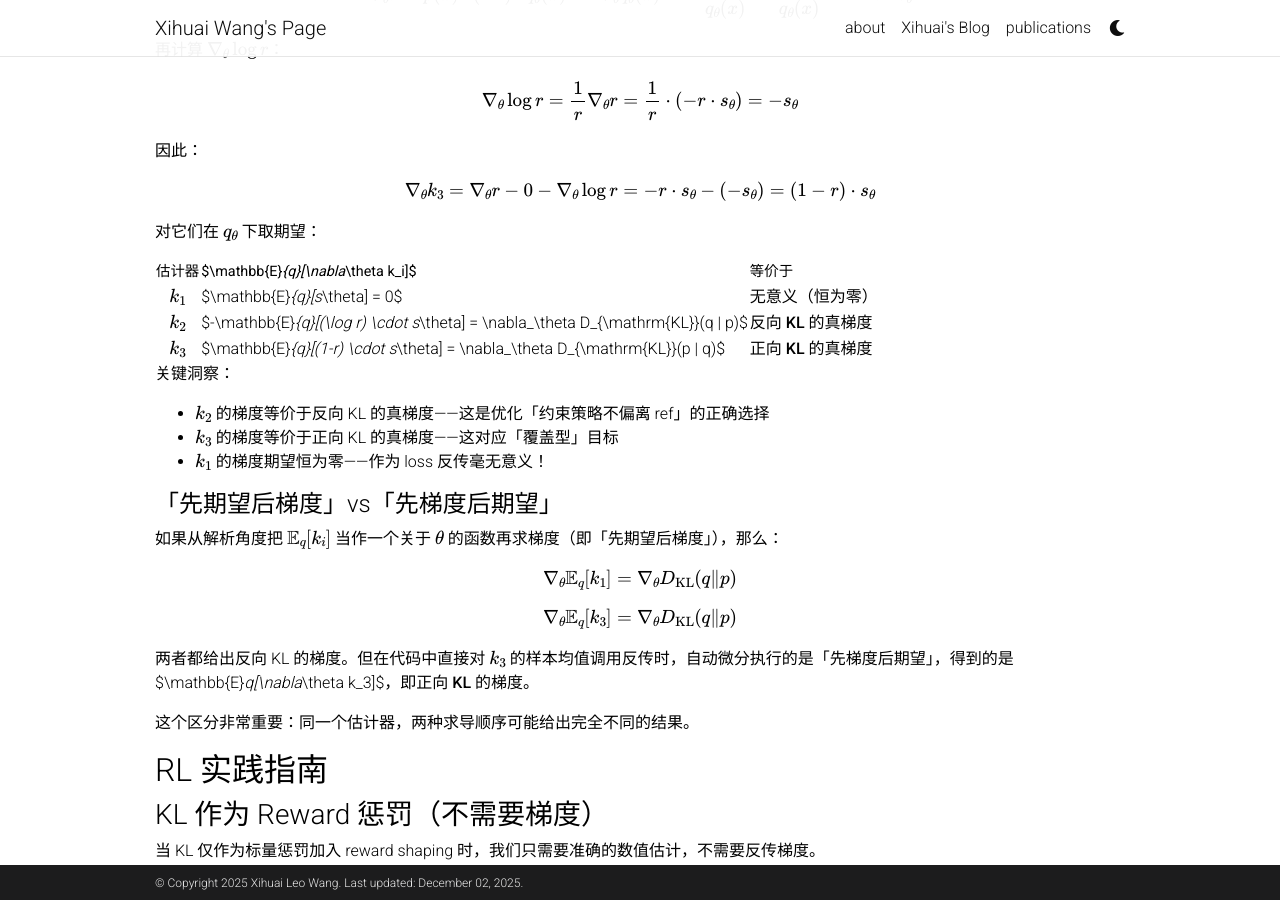
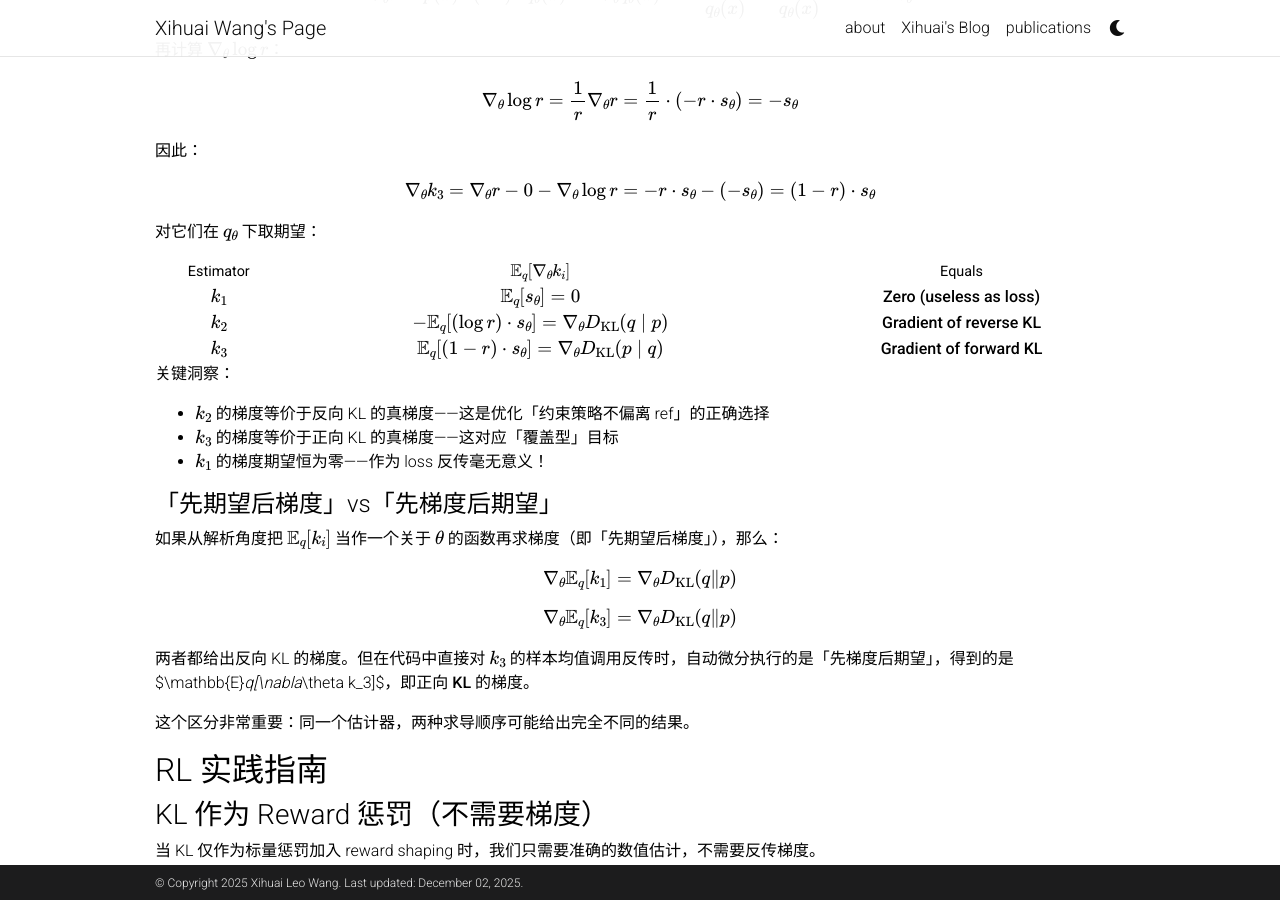
Before and after one commit to xihuai18/xihuai18.github.io, a Jekyll site: the page built from _posts/2025-12-01-kl-estimators-cn.md, in a window 1280 px wide and 900 px high, scrolled down 7249 px. Built offline with Jekyll 4.4.1, drawn with Linux system fonts in a browser that asks for light colours; comment, search, counter and statistics services are not loaded; a style sheet for code colours, icons or effects is not loaded; some of the changed text lies outside the part shown.

Commit message:
优化 KL 散度估计器文章中的数学公式格式，提高可读性

```diff
--- a/_posts/2025-12-01-kl-estimators-cn.md
+++ b/_posts/2025-12-01-kl-estimators-cn.md
@@ -121,11 +121,40 @@ $$
 
 ### 三者对比总结
 
-| 估计器 | 定义                    | 设计原理                   |  对数值的偏差  | 方差特性       |
-| :----: | :---------------------- | :------------------------- | :------------: | :------------- |
-| $k_1$  | $-\log r$               | 最朴素定义                 |      无偏      | 高（可正可负） |
-| $k_2$  | $\frac{1}{2}(\log r)^2$ | f-散度，二阶行为与 KL 一致 | 有偏（但极小） | 低（恒正）     |
-| $k_3$  | $r - 1 - \log r$        | 控制变量 + Bregman 散度    |      无偏      | 低（恒正）     |
+<table style="width:100%; text-align:center;">
+  <thead>
+    <tr>
+      <th>估计器</th>
+      <th>定义</th>
+      <th>设计原理</th>
+      <th>对数值的偏差</th>
+      <th>方差特性</th>
+    </tr>
+  </thead>
+  <tbody>
+    <tr>
+      <td>$k_1$</td>
+      <td>$-\log r$</td>
+      <td>最朴素定义</td>
+      <td>无偏</td>
+      <td>高（可正可负）</td>
+    </tr>
+    <tr>
+      <td>$k_2$</td>
+      <td>$\frac{1}{2}(\log r)^2$</td>
+      <td>f-散度，二阶行为与 KL 一致</td>
+      <td>有偏（但极小）</td>
+      <td>低（恒正）</td>
+    </tr>
+    <tr>
+      <td>$k_3$</td>
+      <td>$r - 1 - \log r$</td>
+      <td>控制变量 + Bregman 散度</td>
+      <td>无偏</td>
+      <td>低（恒正）</td>
+    </tr>
+  </tbody>
+</table>
 
 从数值估计的角度看，$k_3$ 是「无偏 + 低方差」的最优选择；但正如后文将分析的，**梯度层面的故事完全不同**。
 
@@ -304,11 +333,32 @@ $$
 
 对它们在 $q_\theta$ 下取期望：
 
-| 估计器 | $\mathbb{E}_{q}[\nabla_\theta k_i]$                                                | 等价于               |
-| :----: | :--------------------------------------------------------------------------------- | :------------------- |
-| $k_1$  | $\mathbb{E}_{q}[s_\theta] = 0$                                                     | **无意义（恒为零）** |
-| $k_2$  | $-\mathbb{E}_{q}[(\log r) \cdot s_\theta] = \nabla_\theta D_{\mathrm{KL}}(q \| p)$ | **反向 KL 的真梯度** |
-| $k_3$  | $\mathbb{E}_{q}[(1-r) \cdot s_\theta] = \nabla_\theta D_{\mathrm{KL}}(p \| q)$     | **正向 KL 的真梯度** |
+<table style="width:100%; text-align:center;">
+  <thead>
+    <tr>
+      <th>Estimator</th>
+      <th>$\mathbb{E}_{q}[\nabla_\theta k_i]$</th>
+      <th>Equals</th>
+    </tr>
+  </thead>
+  <tbody>
+    <tr>
+      <td>$k_1$</td>
+      <td>$\mathbb{E}_{q}[s_\theta] = 0$</td>
+      <td><strong>Zero (useless as loss)</strong></td>
+    </tr>
+    <tr>
+      <td>$k_2$</td>
+      <td>$-\mathbb{E}_{q}[(\log r) \cdot s_\theta] = \nabla_\theta D_{\mathrm{KL}}(q \mid p)$</td>
+      <td><strong>Gradient of reverse KL</strong></td>
+    </tr>
+    <tr>
+      <td>$k_3$</td>
+      <td>$\mathbb{E}_{q}[(1-r) \cdot s_\theta] = \nabla_\theta D_{\mathrm{KL}}(p \mid q)$</td>
+      <td><strong>Gradient of forward KL</strong></td>
+    </tr>
+  </tbody>
+</table>
 
 **关键洞察**：
 - **$k_2$ 的梯度**等价于反向 KL 的真梯度——这是优化「约束策略不偏离 ref」的正确选择
@@ -376,10 +426,30 @@ $$
 
 ## 一份「拿来就用」的对照表
 
-| 目标                            | 采样来源 | 用于**数值**            | 用于**梯度** |
-| :------------------------------ | :------: | :---------------------- | :----------- |
-| 反向 KL $D_{\mathrm{KL}}(q\|p)$ |   $q$    | $k_1$ 或 $k_3$（无偏）  | $k_2$        |
-| 正向 KL $D_{\mathrm{KL}}(p\|q)$ |   $q$    | $\mathbb{E}_q[r\log r]$ | $k_3$        |
+<table style="width:100%; text-align:center;">
+  <thead>
+    <tr>
+      <th>目标</th>
+      <th>采样来源</th>
+      <th>用于<strong>数值</strong></th>
+      <th>用于<strong>梯度</strong></th>
+    </tr>
+  </thead>
+  <tbody>
+    <tr>
+      <td>反向 KL $D_{\mathrm{KL}}(q \mid p)$</td>
+      <td>$q$</td>
+      <td>$k_1$ 或 $k_3$（无偏）</td>
+      <td>$k_2$</td>
+    </tr>
+    <tr>
+      <td>正向 KL $D_{\mathrm{KL}}(p \mid q)$</td>
+      <td>$q$</td>
+      <td>$\mathbb{E}_q[r\log r]$</td>
+      <td>$k_3$</td>
+    </tr>
+  </tbody>
+</table>
 
 
 ## 常见实现陷阱
```
Also changed, not shown: other parts of _posts/2025-12-01-kl-estimators-cn.md (+2 -2 lines), _posts/2025-12-01-kl-estimators-en.md (+86 -16 lines).
